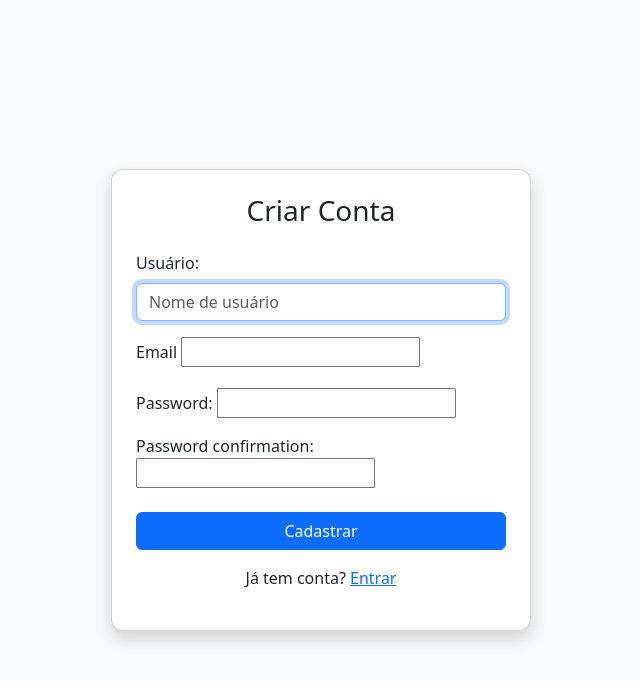
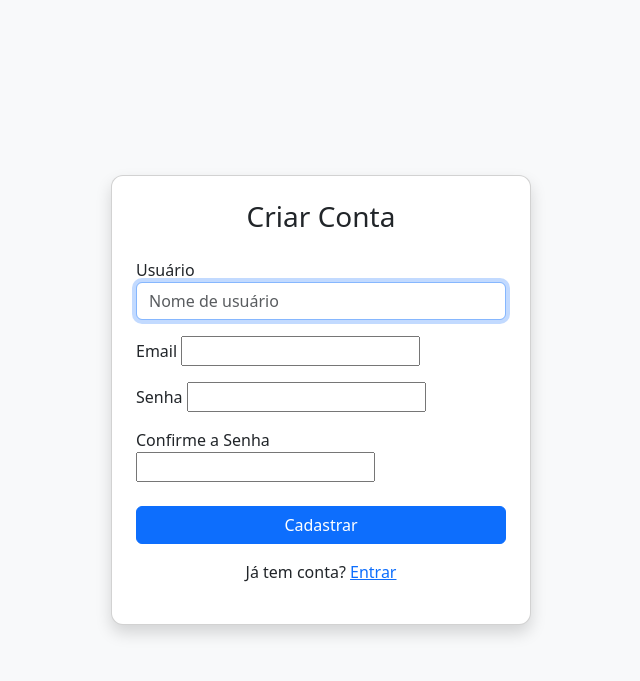
Before and after one commit to CelsiaJose/call_tecnico_suporte, a Django app: page /chamados/cadastrar/ in a window 1280 px wide. Shown: the top 681 px of the page, without its empty margins (319-959 px from the left). Run offline with Django 5.2, Linux system fonts and the light colour scheme.

Commit message:
cadastrode usuario funcionando

```diff
--- a/chamados/formcadastro.py
+++ b/chamados/formcadastro.py
@@ -7,17 +7,12 @@ class formCadastro(UserCreationForm):
     email = forms.EmailField(required=True)
     class Meta:
          model=User
-         fields= ('username','email','password','password2')
+         fields= ('username','email','password1','password2')
          widgets = {
             'username': forms.TextInput(attrs={
                 'placeholder': 'Nome de usuário',
                 'class': 'form-control'})}
-         labels = {
-            'username': 'Usuário',
-            'email': 'Email',
-            'password': 'Senha',
-            'password2': 'Confirme a senha',
-                 }
+
     def clean_email(self):
         email = self.cleaned_data['email']
         if User.objects.filter(email=email).exists():
--- a/chamados/templates/chamados/cadastroform.html
+++ b/chamados/templates/chamados/cadastrouser.html
@@ -25,27 +25,27 @@
 
             <!--Div para username-->
             <div class="mb-3">
-                <label class="form-label">{{ form.username.label_tag }}</label>
-                {{ form.username }}<!--um gera texto e outro a form-->
+                <label for="username">Usuário</label><!--um gera texto e outro a form-->
+                {{ form.username}}
                 <div class="text-danger small">{{ form.username.errors }}</div>
             </div>
             <!--Div para email-->
             <div class="mb-3">
-                <label class="form-label">{{ form.email.label}}</label>
+                <label for="email">Email</label>
                 {{ form.email}}
                 {{ form.email.errors }}
             </div>
             <!--Div para password1-->
             <div class="mb-3">
-                {{ form.password1.label_tag }}
+                <label for="password1">Senha</label>
                 {{ form.password1 }}
                 {{ form.password1.errors }}
             </div>
             <!--Div para password12-->
             <div class="mb-3">
-                {{ form.password2.label_tag }}
-                {{ form.password2 }}
-                {{ form.password2.errors }}
+                <label for="password2">Confirme a Senha</label>
+                {{form.password2}}
+                {{form.password2.errors}}
             </div>
             <button type="submit" class="btn btn-primary w-100 mt-2">Cadastrar</button>
             <p class="text-center mt-3">
--- a/chamados/views.py
+++ b/chamados/views.py
@@ -127,19 +127,19 @@ class chamadoViewset(viewsets.ModelViewSet):
 def cadastroUser(request):
     if request.method == 'POST':
         form = formCadastro(request.POST)# este campo ja grava username= xx
-                                                               #email igual a x e os outros
+                                                         #email igual a x e os outros
         if form.is_valid():# Já avalia ate a palavra pass
             user = form.save()
             Perfil.objects.create(user=user)
             login(request, user)
             return redirect("chamado_listar")
         else:
-            return render(request, "chamados/cadastroform.html", {"form": form})
+            return render(request, "chamados/cadastrouser.html", {"form": form})
 
     else:
         form = formCadastro()
 
-    return render(request, "chamados/cadastroform.html", {'form': form})
+    return render(request, "chamados/cadastrouser.html", {'form': form})
 
 ''' if request.method=='POST':
 
--- a/projectsgcp/settings.py
+++ b/projectsgcp/settings.py
@@ -147,3 +147,7 @@ REST_FRAMEWORK = {
     'DEFAULT_PAGINATION_CLASS': 'rest_framework.pagination.PageNumberPagination',
     'PAGE_SIZE': 5,
 }
+
+#permissao temporario do vscode para alterar migracao
+#sudo chown -R $(whoami) /home/celsiatestdjangorest/sgcp/projectsgcp/chamados/migrations
+#sudo chmod -R u+rw /home/celsiatestdjangorest/sgcp/projectsgcp/chamados/migrations
```
